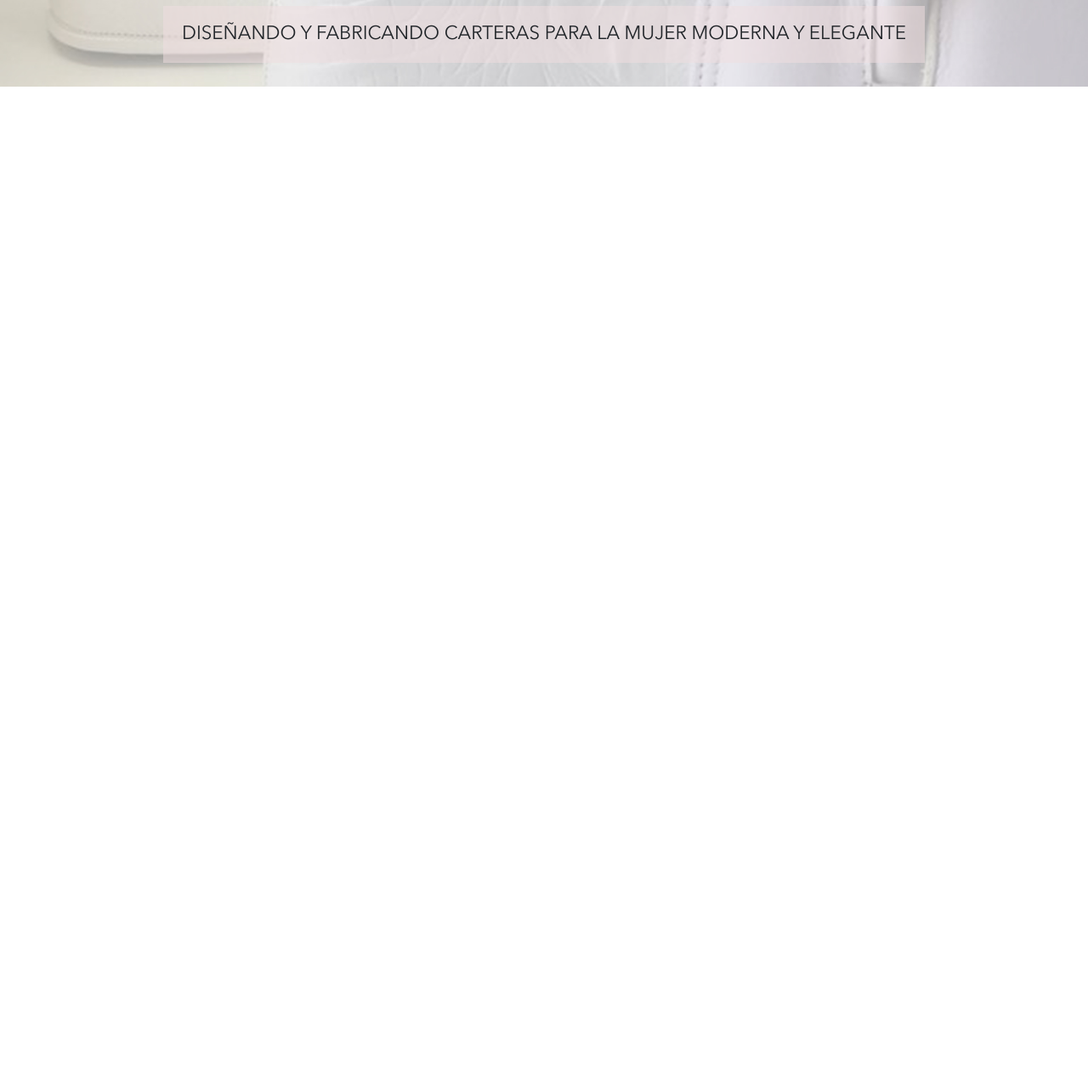
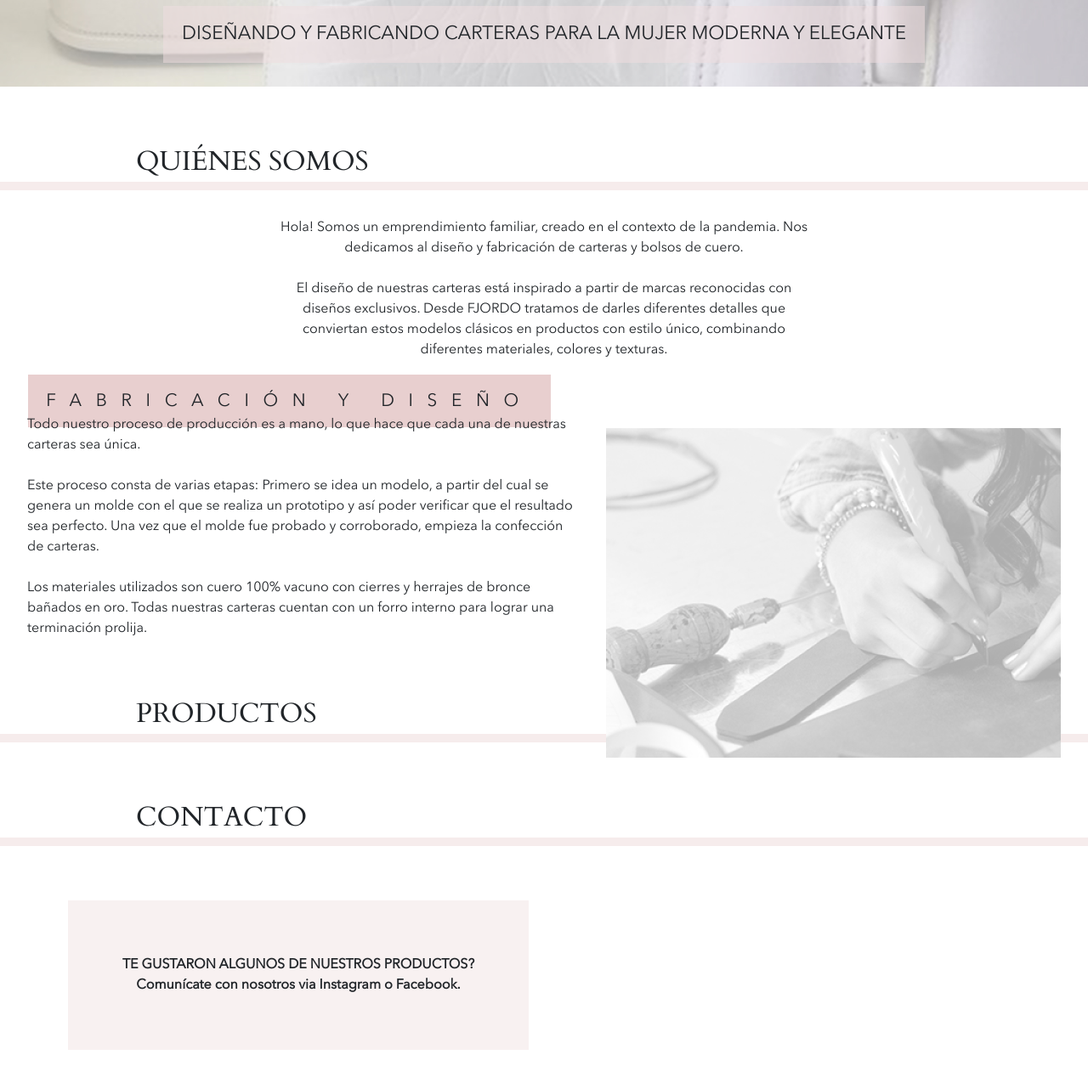
Before and after one commit to samuelperezh/Fjordo, a plain HTML site: page index.html in a window 1280 px wide. Shown: the part 669-1944 px from the top of the page at 85% size. Before the commit the page ends 800 px from the top, so only its background shows below. Drawn offline with nearby package versions, Linux system fonts and the light colour scheme.

Commit message:
Títulos, banner y contacto

```diff
--- a/css/style.css
+++ b/css/style.css
@@ -10,6 +10,11 @@ nav ul {
     list-style: none;
     padding-left: 0;
     margin-bottom: 0;
+}
+
+a, a:hover, a:visited {
+    text-decoration: none;
+    color: inherit;
 }
 
 .logo {
@@ -46,3 +51,56 @@ nav ul {
     display: inline;
     font-size: 1.4em;
 }
+
+.titulos_inicio {
+    font-family: 'Cardo';
+    font-size: 2em;
+    margin-top: 2em;
+    margin-left: 5em;
+    margin-bottom: 0;
+}
+
+.linea_separador {
+    background: rgba(232, 207, 207, 0.39);
+    height: 10px;
+}
+
+.parrafo_centrado {
+    margin: 2em 20em;
+    text-align: center;
+}
+
+.parrafo_izquierda {
+    font-size: 1em;
+    margin: 0px 2em;
+}
+
+.parrafo_contacto {
+    padding: 4em;
+    margin: 4em 5em;
+    background: rgba(232, 207, 207, 0.3);
+    float: left;
+    font-weight: 600;
+    text-align: center;
+}
+
+.imagen_nosotros {
+    float: right;
+    padding: 3em 2em;
+    /* display: flex;
+    justify-content: flex-end;
+    margin-right: 2em; */
+}
+
+.banner_texto--nosotros {
+    text-align: center;
+    width: 100%;
+}
+
+.banner_texto--nosotros p {
+    background: #E8CFCF;
+    padding: 1em;
+    display: inline;
+    font-size: 1.3em;
+    letter-spacing: 0.8em;
+}
--- a/index.html
+++ b/index.html
@@ -12,6 +12,10 @@
     <meta name="author" content="Fjordo Carteras">
     <link href="https://cdn.jsdelivr.net/npm/bootstrap@5.0.2/dist/css/bootstrap.min.css" rel="stylesheet"
         integrity="sha384-EVSTQN3/azprG1Anm3QDgpJLIm9Nao0Yz1ztcQTwFspd3yD65VohhpuuCOmLASjC" crossorigin="anonymous">
+    <link rel="preconnect" href="https://fonts.googleapis.com">
+    <link rel="preconnect" href="https://fonts.gstatic.com" crossorigin>
+    <link href="https://fonts.googleapis.com/css2?family=Cardo:ital,wght@0,400;0,700;1,400&display=swap"
+        rel="stylesheet">
     <link rel="stylesheet" href="css/normalize.css">
     <link rel="stylesheet" href="css/style.css">
     <link rel="stylesheet" href="fonts/stylesheet.css">
@@ -23,9 +27,9 @@
         <nav>
             <ul>
                 <li><img src="img/logo.svg" class="logo" alt="Fjordo Carteras"></li>
-                <li>QUIENES SOMOS</li>
-                <li>NUESTROS PRODUCTOS</li>
-                <li>CONTACTO</li>
+                <li><a href="#quienes_somos">QUIÉNES SOMOS</a></li>
+                <li><a href="#productos">NUESTROS PRODUCTOS</a></li>
+                <li><a href="#contacto">CONTACTO</a></li>
             </ul>
         </nav>
     </header>
@@ -37,6 +41,42 @@
             <h1>DISEÑANDO Y FABRICANDO CARTERAS PARA LA MUJER MODERNA Y ELEGANTE</h1>
         </div>
     </div>
+    <p class="titulos_inicio" id="quienes_somos">QUIÉNES SOMOS</p>
+    <div class="linea_separador"></div>
+    <p class="parrafo_centrado">Hola! Somos un emprendimiento familiar, creado en el contexto de la pandemia. Nos
+        dedicamos al diseño y
+        fabricación de carteras y bolsos de cuero.<br>
+        <br>El diseño de nuestras carteras está inspirado a partir de marcas reconocidas con diseños exclusivos. Desde
+        FJORDO tratamos de darles diferentes detalles que conviertan estos modelos clásicos en productos con estilo
+        único, combinando diferentes materiales, colores y texturas.</p>
+    <div class="banner_nosotros">
+        <div class="imagen_nosotros">
+            <img src="img/banner_nosotros.png" alt="Nosotros">
+        </div>
+        <div class="banner_texto--nosotros">
+            <p>FABRICACIÓN Y DISEÑO</p>
+        </div>
+        <div>
+            <p class="parrafo_izquierda">Todo nuestro proceso de producción es a mano, lo que hace que cada una de nuestras carteras sea única.
+                <br><br>
+                Este proceso consta de varias etapas:
+                Primero se idea un modelo, a partir del cual se genera un molde con el que se realiza un prototipo y así
+                poder verificar que el resultado sea perfecto. Una vez que el molde fue probado y corroborado, empieza
+                la confección de carteras.
+                <br><br>
+                Los materiales utilizados son cuero 100% vacuno con cierres y herrajes de bronce bañados en oro. Todas
+                nuestras carteras cuentan con un forro interno para lograr una terminación prolija.
+            </p>
+        </div>
+    </div>
+    <p class="titulos_inicio" id="productos">PRODUCTOS</p>
+    <div class="linea_separador"></div>
+    <p class="titulos_inicio" id="contacto">CONTACTO</p>
+    <div class="linea_separador"></div>
+    <div>
+        <p class="parrafo_contacto">TE GUSTARON ALGUNOS DE NUESTROS PRODUCTOS?
+        <br>Comunícate con nosotros via Instagram o Facebook.</p>
+    </div>
     <script src="https://cdn.jsdelivr.net/npm/bootstrap@5.0.2/dist/js/bootstrap.bundle.min.js"
         integrity="sha384-MrcW6ZMFYlzcLA8Nl+NtUVF0sA7MsXsP1UyJoMp4YLEuNSfAP+JcXn/tWtIaxVXM" crossorigin="anonymous">
     </script>
```
Also changed, not shown: img/banner_nosotros.png (added).
